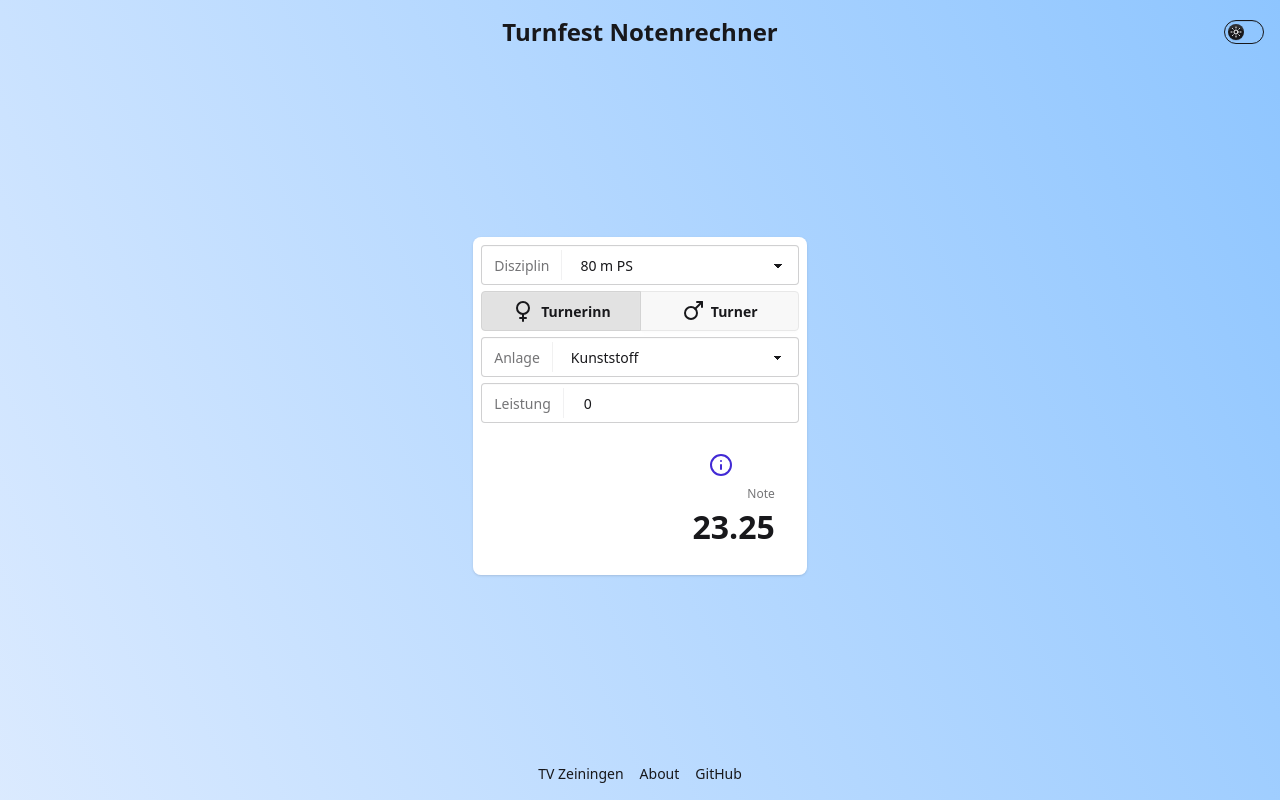
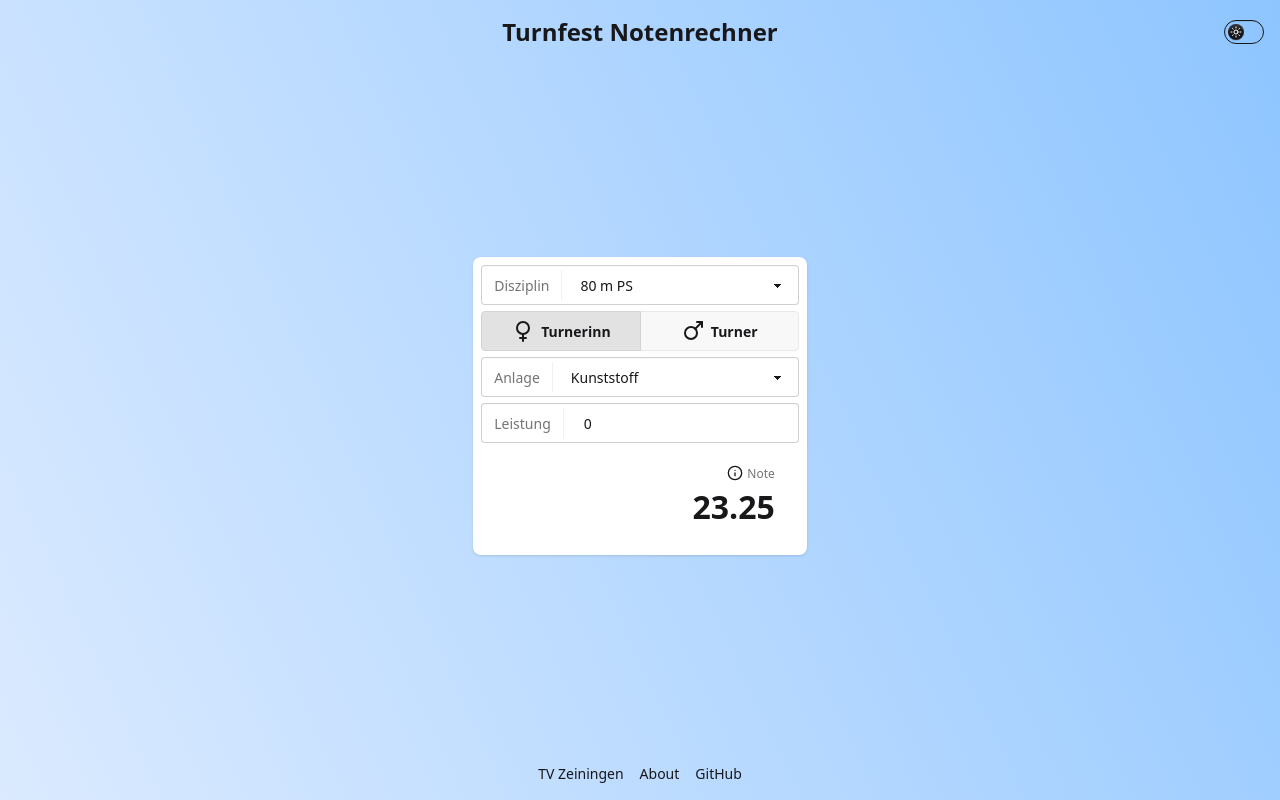
Before and after one commit to tvzeiningen/notenrechner, a React (Vite) app: page / in a window 1280 px wide. Built offline with nearby package versions, Linux system fonts and the light colour scheme.

Commit message:
show formula in tooltip

```diff
--- a/src/components/Form.tsx
+++ b/src/components/Form.tsx
@@ -22,8 +22,23 @@ export function Form({ discipline }: { discipline: DisciplineFormula<any> }) {
       }
     } else {
       return discipline.formulas[gender](performance);
-    };
+    }
   }, [gender, underground, performance, discipline]);
+
+  const formulaText = useMemo(() => {
+    let f = "";
+    if (discipline.undergrounds) {
+      if (underground && discipline.undergrounds[underground]) {
+        f = discipline.undergrounds[underground][gender].toString();
+      } else if (discipline.undergrounds) {
+        return undefined;
+      }
+    } else {
+      f =  discipline.formulas[gender].toString();
+    }
+    f = f.split("=>")[1];
+    return `Note = ${f}`;
+  }, [gender, underground, discipline])
 
   const toggleGender = () => gender === "female" ? setGender("male") : setGender("female");
 
@@ -65,10 +80,12 @@ export function Form({ discipline }: { discipline: DisciplineFormula<any> }) {
 
       <div className="stats justify-end">
         <div className="stat">
-          <div className="tooltip" data-tip="hello">
-            <button className="btn btn-link"><Info /></button>
+          <div className=" flex flex-row justify-end gap-1">
+            <div className="tooltip tooltip-left" data-tip={formulaText}>
+              <Info size={16} />
+            </div>
+            <div className="stat-title text-right">Note</div>
           </div>
-          <div className="stat-title text-right">Note</div>
           <div className="stat-value">{grade?.toFixed(2) ?? ""}</div>
         </div>
       </div>
```
